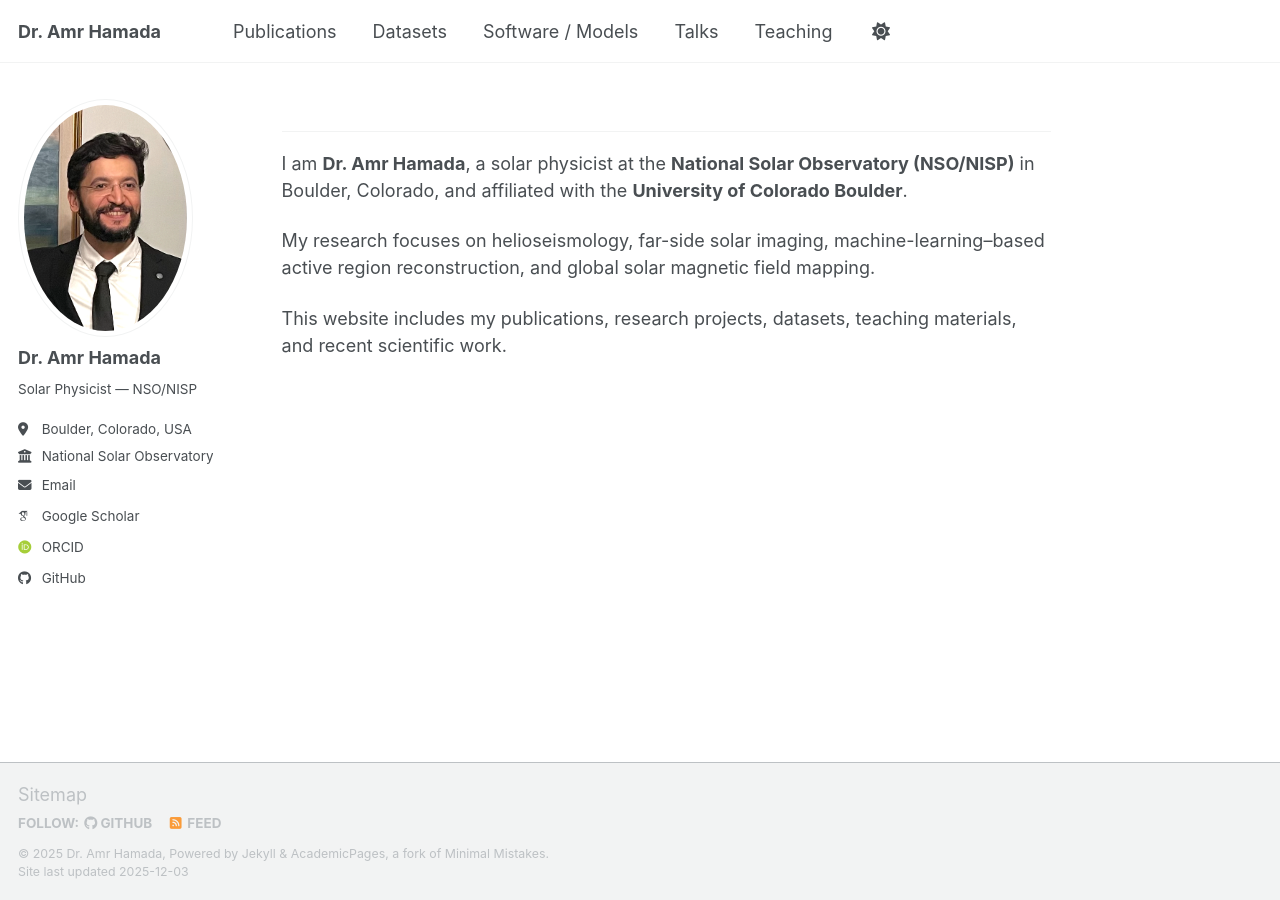
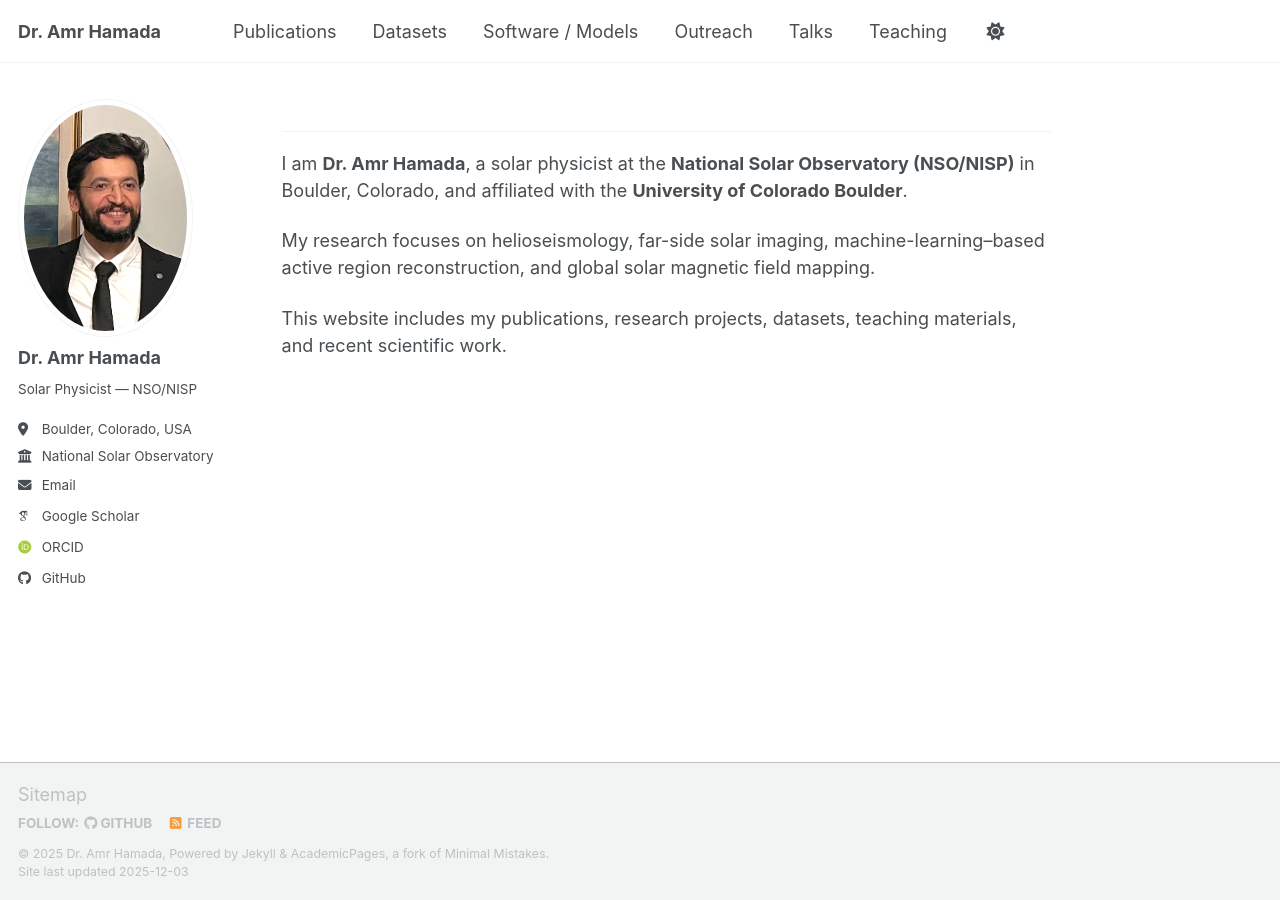
Before and after one commit to Amr1001Hamada/Amr1001Hamada.github.io, a Jekyll site: the page built from _pages/about.md, in a window 1280 px wide. Built offline with Jekyll 4.4.1, drawn with Linux system fonts in a browser that asks for light colours; some web fonts are replaced; a script bundle is joined from its source files by our own code; library files that are not in the unit come from our copies.

Commit message:
Add Outreach section to navigation

```diff
--- a/_data/navigation.yml
+++ b/_data/navigation.yml
@@ -17,6 +17,8 @@ main:
   - title: "Software / Models"
     url: /software/
 
+  - title: "Outreach"
+    url: /Outreach/
 
   - title: "Talks"
     url: /talks/
```
